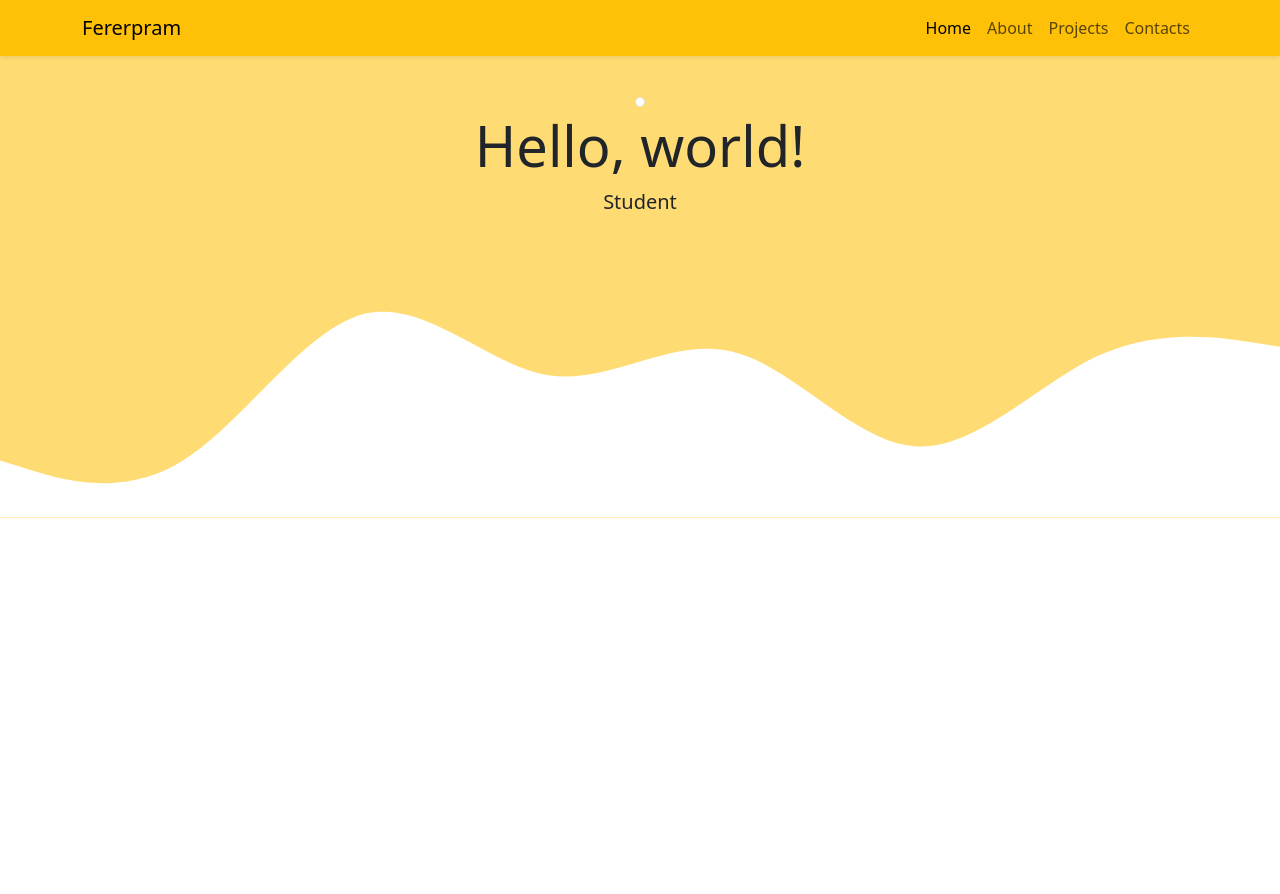
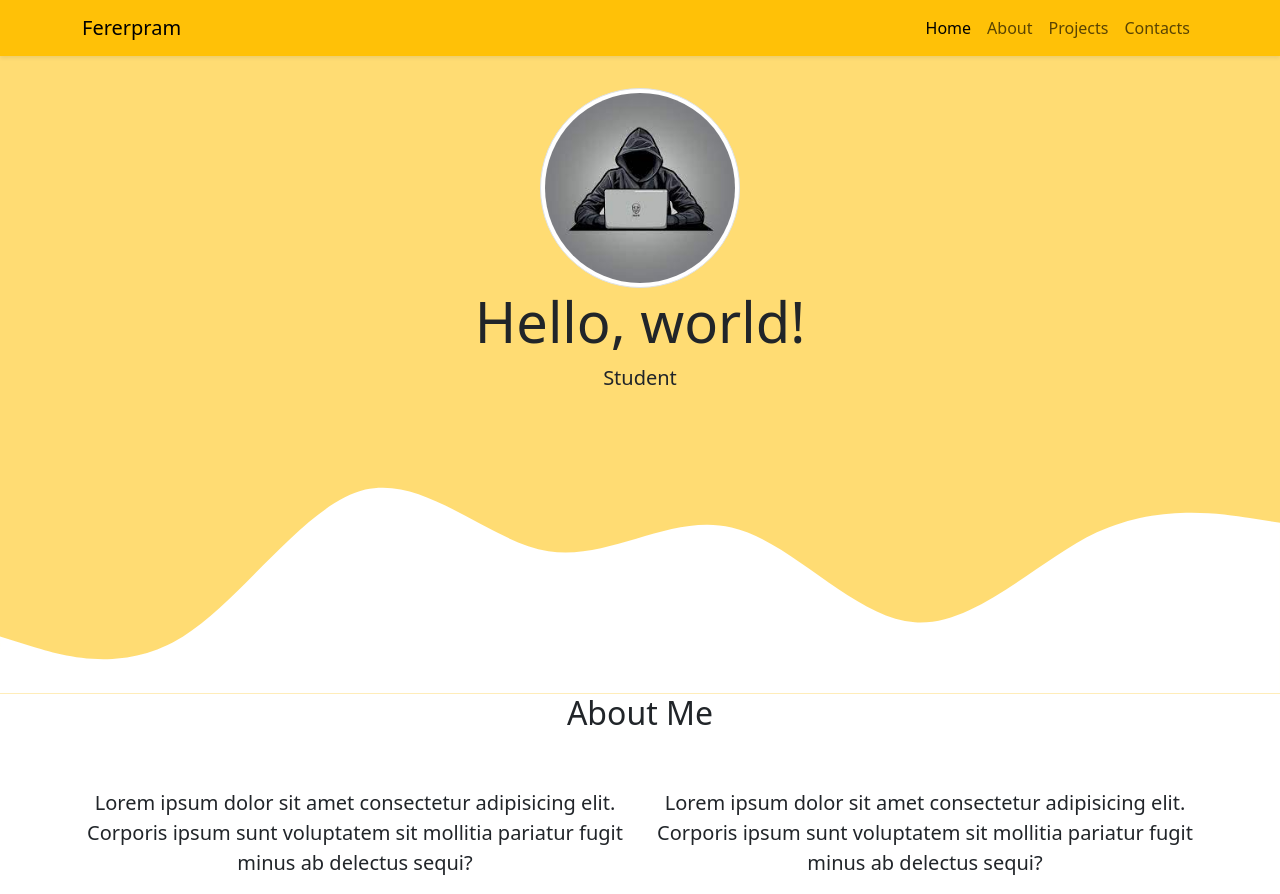
Before and after one commit to ferdynandergypramudanii/Lat_Boots5, a plain HTML site: page index.html in a window 1280 px wide. Before the commit the page ends 800 px from the top, so only its background shows below. Drawn offline with nearby package versions, Linux system fonts and the light colour scheme.

Commit message:
add about section

```diff
--- a/index.html
+++ b/index.html
@@ -44,7 +44,7 @@
 
     <!-- Jumbotron Start -->
     <section class="jumbotron text-center">
-        <img src="/img/img-jmbqtron.jpg" alt="" width="200" class="rounded-circle img-thumbnail">
+        <img src="/img/img-jmbtron.jpg" alt="" width="200" class="rounded-circle img-thumbnail">
         <h1 class="display-4">Hello, world!</h1>
         <p class="lead">
             Student
@@ -58,7 +58,28 @@
     <!-- Jumbotron End -->
 
     <!-- About Start -->
+    <section id="about">
+        <div class="container">
+            <div class="row text-center mb-5">
+                <div class="col">
+                    <h2>About Me</h2>
+                </div>
+            </div>
+            <div class="row justify-content-center fs-5 text-center">
+                <div class="col">
+                    <p>Lorem ipsum dolor sit amet consectetur adipisicing elit. Corporis ipsum sunt voluptatem sit
+                        mollitia
+                        pariatur fugit minus ab delectus sequi?</p>
+                </div>
+                <div class="col">
+                    <p>Lorem ipsum dolor sit amet consectetur adipisicing elit. Corporis ipsum sunt voluptatem sit
+                        mollitia
+                        pariatur fugit minus ab delectus sequi?</p>
+                </div>
+            </div>
 
+        </div>
+    </section>
     <!-- About End -->
 
 
```
Also changed, not shown: note.txt.
